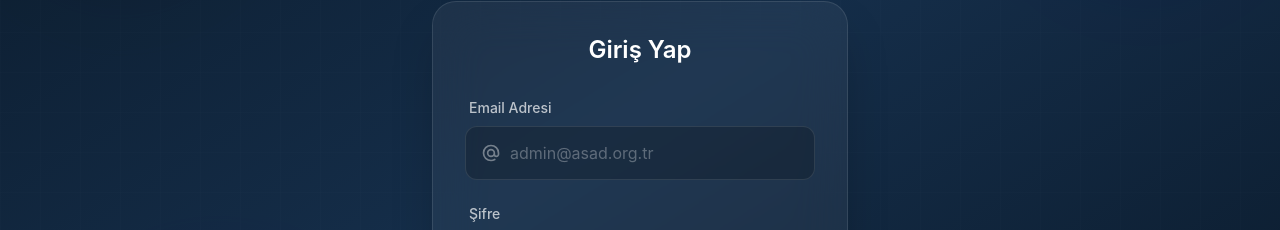
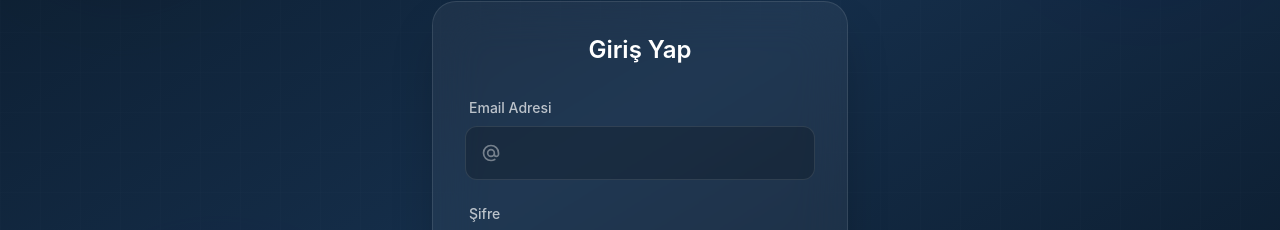
Before and after one commit to mikbalaygun/asad-web, a Next.js app: page /login in a window 1280 px wide. Shown: the part 288-518 px from the top of the page. Built offline with nearby package versions, Linux system fonts and the light colour scheme.

Commit message:
fix image problem

```diff
--- a/app/login/page.tsx
+++ b/app/login/page.tsx
@@ -103,7 +103,7 @@ export default function LoginPage() {
                                         onChange={(e) => setEmail(e.target.value)}
                                         required
                                         className="w-full pl-11 pr-4 py-3.5 bg-black/20 border border-white/10 rounded-xl text-white placeholder-white/30 focus:outline-none focus:ring-2 focus:ring-ocean-cyan/50 focus:border-transparent transition-all hover:bg-black/30"
-                                        placeholder="admin@asad.org.tr"
+                                        placeholder=""
                                     />
                                 </div>
                             </div>
--- a/next.config.ts
+++ b/next.config.ts
@@ -9,6 +9,11 @@ const nextConfig: NextConfig = {
   },
   images: {
     remotePatterns: [
+      {
+        protocol: "https",
+        hostname: "asad.org.tr",
+        pathname: "/uploads/**",
+      },
       {
         protocol: "https",
         hostname: "api.asad.org.tr",
```
